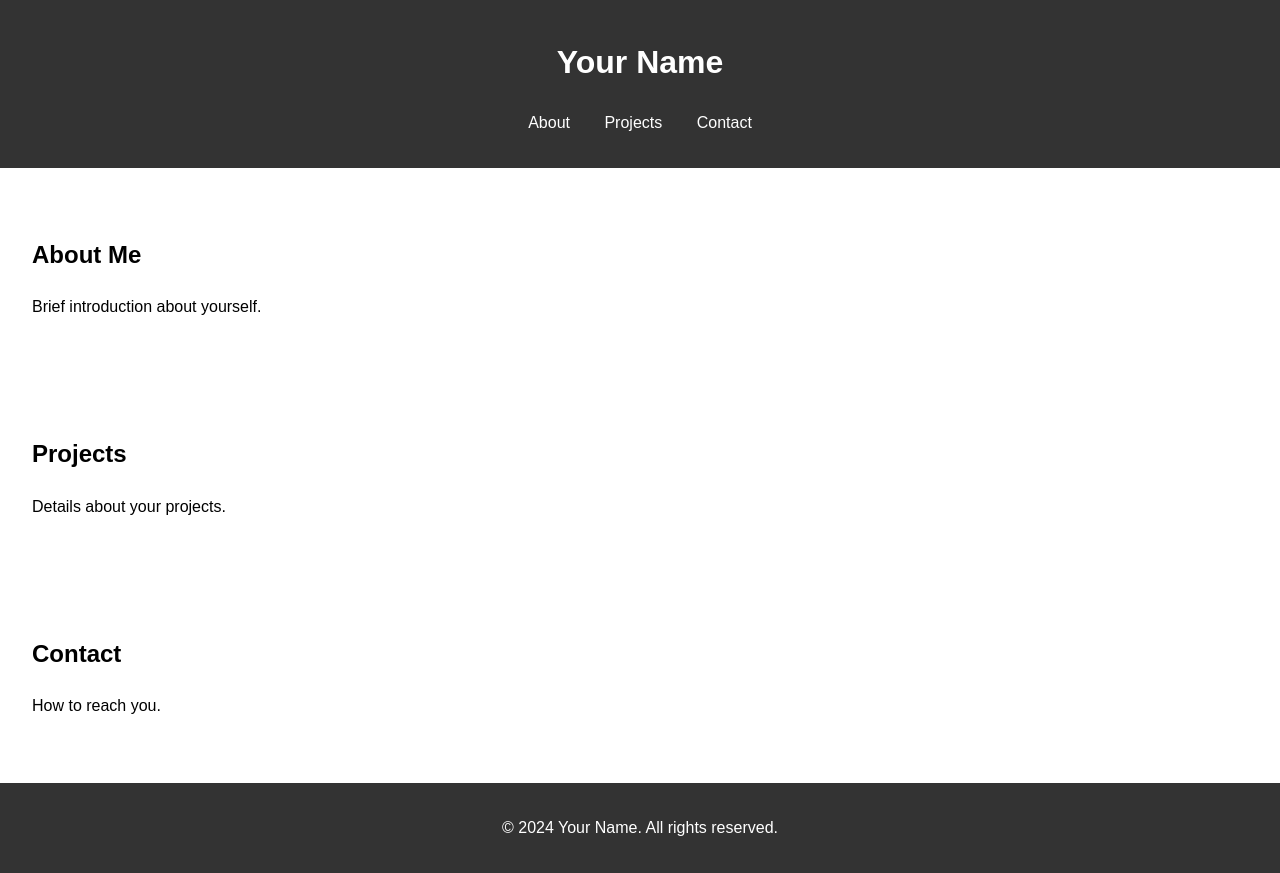
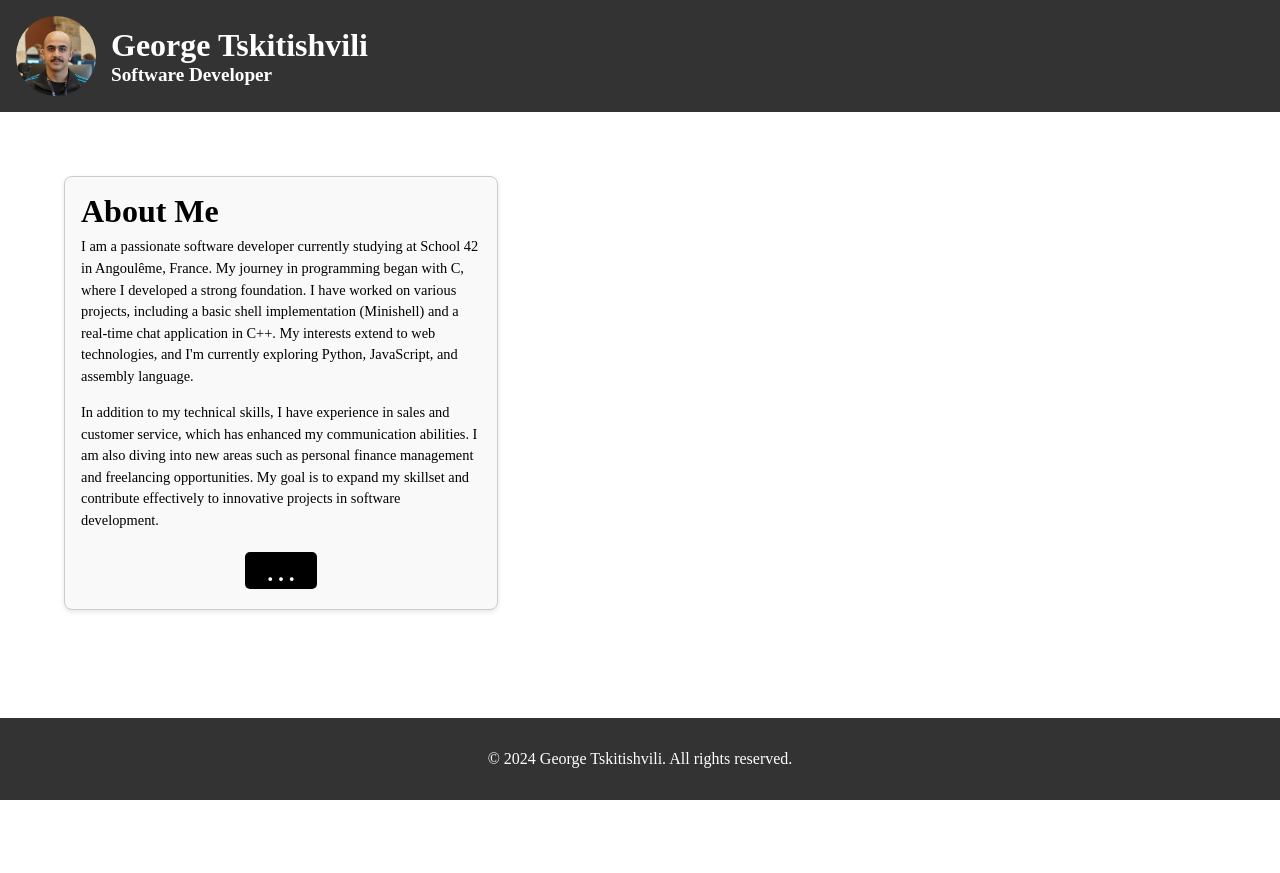
Before and after one commit to francuza9/francuza9.github.io, a plain HTML site: page index.html in a window 1280 px wide. After the commit the page ends 800 px from the top, so only its background shows below. Drawn offline with Linux system fonts and the light colour scheme.

Commit message:
starting :D i hate styling

```diff
--- a/index.html
+++ b/index.html
@@ -4,38 +4,46 @@
     <meta charset="UTF-8">
     <meta name="viewport" content="width=device-width, initial-scale=1.0">
     <link rel="stylesheet" href="style.css">
-    <title>Your Name - Portfolio</title>
+    <title>George Tskitishvili - Portfolio</title>
 </head>
 <body>
-    <header>
-        <h1>Your Name</h1>
-        <nav>
-            <ul>
-                <li><a href="#about">About</a></li>
-                <li><a href="#projects">Projects</a></li>
-                <li><a href="#contact">Contact</a></li>
-            </ul>
-        </nav>
-    </header>
+    <div class="container">
+        <header>
+            <a href="index.html" class="profile"> <!-- Make this link point to your homepage -->
+                <img src="media/gtskitis.jpg" alt="George Tskitishvili" class="profile-image">
+                <div class="profile-info">
+                    <h1>George Tskitishvili</h1>
+                    <h2>Software Developer</h2>
+                </div>
+            </a>
+        </header>
 
-    <section id="about">
-        <h2>About Me</h2>
-        <p>Brief introduction about yourself.</p>
-    </section>
+        <main>
+            <div class="about-box">
+                <h2>About Me</h2>
+                <p>
+                    I am a passionate software developer currently studying at School 42 in Angoulême, France.
+                    My journey in programming began with C, where I developed a strong foundation.
+                    I have worked on various projects, including a basic shell implementation (Minishell)
+                    and a real-time chat application in C++. My interests extend to web technologies,
+                    and I'm currently exploring Python, JavaScript, and assembly language.
+                </p>
+                <p>
+                    In addition to my technical skills, I have experience in sales and customer service,
+                    which has enhanced my communication abilities. I am also diving into new areas such as
+                    personal finance management and freelancing opportunities. My goal is to expand my skillset
+                    and contribute effectively to innovative projects in software development.
+                </p>
+				<div class="button-container">
+					<a href="/about" class="expand-button">…</a>
+				</div>
+			</div>
+        </main>
 
-    <section id="projects">
-        <h2>Projects</h2>
-        <p>Details about your projects.</p>
-    </section>
-
-    <section id="contact">
-        <h2>Contact</h2>
-        <p>How to reach you.</p>
-    </section>
-
-    <footer>
-        <p>&copy; 2024 Your Name. All rights reserved.</p>
-    </footer>
+        <footer>
+            <p>&copy; 2024 George Tskitishvili. All rights reserved.</p>
+        </footer>
+    </div>
 
     <script src="script.js"></script>
 </body>
--- a/script.js
+++ b/script.js
@@ -1 +1 @@
-console.log("Welcome to my portfolio!");
+// console.log("Welcome to my portfolio!");
--- a/style.css
+++ b/style.css
@@ -1,34 +1,101 @@
-body {
-    font-family: Arial, sans-serif;
-    margin: 0;
-    padding: 0;
-    line-height: 1.6;
+/* Existing CSS */
+html, body {
+	height: 100%; /* Ensure body takes full height */
+	margin: 0; /* Remove default margin */
+}
+
+.container {
+	display: flex; /* Enable flexbox */
+	flex-direction: column; /* Stack elements vertically */
+	min-height: 100vh; /* Make the container take full height */
 }
 
 header {
 	background: #333;
 	color: #fff;
-    padding: 1rem;
-    text-align: center;
+	padding: 1rem; /* Adjust padding for header */
+	display: flex; /* Enable flexbox for header */
+	align-items: center; /* Vertically center content */
 }
 
-nav ul {
-    list-style: none;
-    padding: 0;
+.profile {
+	display: flex; /* Arrange image and text in a row */
+	align-items: center; /* Center image and text vertically */
+	text-decoration: none; /* Remove underline from link */
+	color: #fff; /* Set the color of the link text */
 }
 
-nav ul li {
-    display: inline;
-    margin: 0 15px;
+.profile-image {
+	width: 80px; /* Set width for profile image */
+	height: 80px; /* Set height for profile image */
+	border-radius: 50%; /* Make image circular */
+	margin-right: 15px; /* Add space between image and text */
 }
 
-nav ul li a {
-    color: #fff;
-    text-decoration: none;
+.about-box {
+	width: 400px; /* Set the width */
+	height: 400px; /* Set the height */
+	padding: 1rem; /* Add padding inside the box */
+	background-color: #f9f9f9; /* Light background color for the box */
+	border: 1px solid #ccc; /* Border for the box */
+	border-radius: 8px; /* Rounded corners */
+	box-shadow: 0 2px 5px rgba(0, 0, 0, 0.1); /* Subtle shadow */
+	margin: 2rem  ; /* Center the box horizontally */
+	overflow-y: auto; /* Scroll if the content exceeds the box height */
+}
+
+.about-box h2 {
+	font-size: 2rem; /* Adjust size for title */
+	margin-bottom: -0.5rem; /* Space below the title */
+}
+
+.about-box p {
+	font-size: 0.9rem; /* Adjust size for paragraphs */
+	line-height: 1.5; /* Improve readability */
+}
+
+.button-container {
+    display: flex; /* Enable flexbox */
+    justify-content: center; /* Center the button horizontally */
+    width: 100%; /* Make it take full width of the box */
+    margin-top: 20px; /* Space above the button */
+}
+
+.expand-button {
+    display: inline-block; /* Make it behave like a button */
+    padding: 0px 20px; /* Add some padding */
+    background-color: #000000; /* Button color */
+    color: #fff; /* Text color */
+    border: none; /* Remove border */
+    border-radius: 5px; /* Rounded corners */
+    text-align: center; /* Center the text */
+    text-decoration: none; /* Remove underline */
+    font-size: 2rem; /* Font size */
+    transition: background-color 0.3s; /* Smooth transition */
+}
+
+.expand-button:hover {
+    background-color: #444444; /* Darker shade on hover */
+}
+
+
+
+h1 {
+	margin: 0; /* Remove default margin */
+	font-size: 2rem; /* Adjust size as needed */
+}
+
+h2 {
+	margin: 0; /* Remove default margin */
+	font-size: 1.2rem; /* Adjust size as needed */
+}
+
+main {
+	flex: 1; /* Allow main to grow and fill space */
+	padding: 2rem; /* Add padding for content */
 }
 
 section {
-    padding: 2rem;
 	margin: 1rem 0;
 }
 
@@ -38,3 +105,8 @@ footer {
 	background: #333;
 	color: #fff;
 }
+
+/* Add styles to maintain color for visited links */
+a:visited {
+	color: #fff; /* Keep visited links the same color */
+}
```
Also changed, not shown: media/gtskitis.jpg (added), 1 other file. Lines whose indentation alone changed are shown as unchanged.
